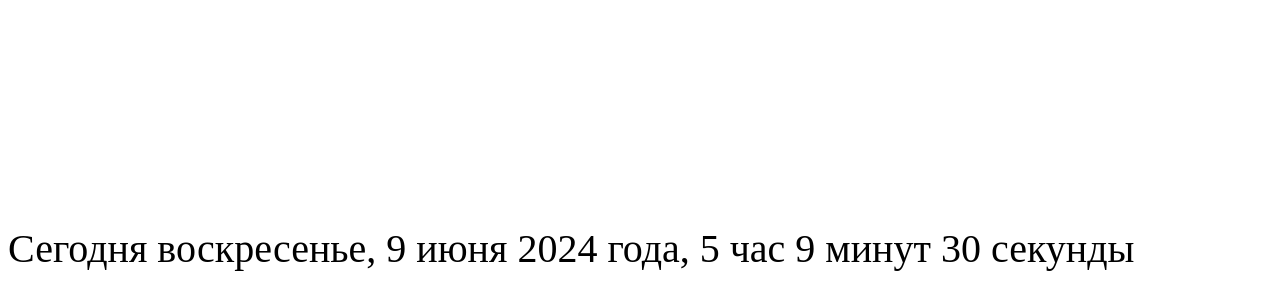
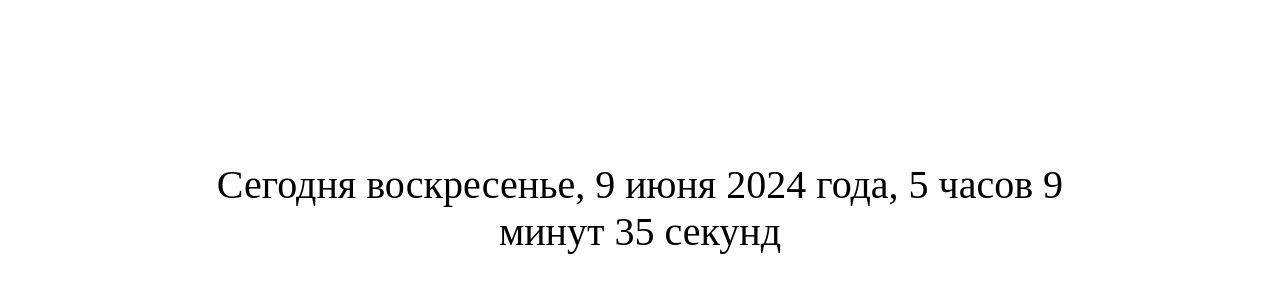
Before and after one commit to alienat3d/glo-js-course-hard-homework, a plain HTML site: page index.html in a window 1280 px wide. Shown: the part 79-369 px from the top of the page. Drawn offline with Linux system fonts and the light colour scheme.

Commit message:
add(homework) For lesson #09

```diff
--- a/index.html
+++ b/index.html
@@ -8,7 +8,9 @@
 	<script src="script.js" defer></script>
 </head>
 <body>
-	<p id="full-date"></p>
-	<p id="compact-date"></p>
+	<div class="container">
+		<p id="long-date"><!-- JS --></p>
+		<p id="short-date"><!-- JS --></p>
+	</div>
 </body>
 </html>
--- a/script.js
+++ b/script.js
@@ -7,52 +7,67 @@
 3) Для вывода в формате (б) напишите функцию, которая будет добавлять 0 перед значениями которые состоят из одной цифры (из 9:5:3 1.6.2019 сделает 09:05:03 01.06.2019)
 4) С помощью функции setInterval, реализуйте обновление даты и времени каждую секунду
 */
+const longDateBlock = document.getElementById('long-date');
+const shortDateBlock = document.getElementById('short-date');
 
-const fullDateBlock = document.getElementById('full-date');
-const compactDateBlock = document.getElementById('compact-date');
-const date = new Date();
-const dayNum = date.getDay();
-const dateNum = date.getDate();
-const monthNum = date.getMonth();
-const yearNum = date.getFullYear();
-const hours = date.getHours();
-const minutes = date.getMinutes();
-const seconds = date.getSeconds();
 const dayNamesArray = ['воскресенье', 'понедельник', 'вторник', 'среда', 'четверг', 'пятница', 'суббота'];
 const monthNamesArray = ['января', 'февраля', 'марта', 'апреля', 'мая', 'июня', 'июля', 'августа', 'сентября', 'октября', 'ноября', 'декабря'];
 const wordHoursArray = ['час', 'часа', 'часов'];
 const wordMinutesArray = ['минута', 'минуты', 'минут'];
 const wordSecondsArray = ['секунда', 'секунды', 'секунд'];
 
-// console.log(seconds);
+const getTimerWords = (value, words) => {
+	value = Math.abs(value) % 100;
+	const lastNum = value % 10;
+	switch (true) {
+		case lastNum > 1 && lastNum < 5:
+			return words[1];
+		case lastNum === 1:
+			return words[0];
+		default:
+			return words[2];
+	}
+}
 
-let currentDayName = '';
-let currentMonthName = '';
+const tickingClockNDate = () => {
+	const date = new Date();
+	const dayNum = date.getDay();
+	const dateNum = date.getDate();
+	let monthNum = date.getMonth();
+	const yearNum = date.getFullYear();
+	const hours = date.getHours();
+	const minutes = date.getMinutes();
+	const seconds = date.getSeconds();
 
-/* const getProperName = (array, ref, variable) => {
-	array.forEach((item, idx) => {
-		if (idx === ref) {
-			variable = item;
-		}
-	});
-} */
-// getProperName(dayNamesArray, dayNum, currentDayName);
+	const fDateNum = dateNum < 10 ? '0' + dateNum : dateNum;
+	const fHours = hours < 10 ? '0' + hours : hours;
+	const fMinutes = minutes < 10 ? '0' + minutes : minutes;
+	const fSeconds = seconds < 10 ? '0' + seconds : seconds;
 
-dayNamesArray.forEach((item, idx) => {
-	if (idx === dayNum) {
-		currentDayName = item;
-	}
-});
+	let currentDayName = '';
+	let currentMonthName = '';
+	let wordHours = '';
+	let wordMinutes = '';
+	let wordSeconds = '';
 
-monthNamesArray.forEach((item, idx) => {
-	if (idx === monthNum) {
-		currentMonthName = item;
-	}
-});
+	currentDayName = dayNamesArray.find(function (item, idx) {
+		return idx === dayNum;
+	})
+	currentMonthName = monthNamesArray.find(function (item, idx) {
+		return idx === monthNum;
+	})
 
-console.log(currentMonthName);
-/* currentDayName = getProperName(dayNamesArray, dayNum);
-currentMonthName = getProperName(monthNamesArray, monthNum); */
-// console.log(currentDayName);
+	const fMonth = ++monthNum < 10 ? '0' + monthNum : monthNum;
 
-fullDateBlock.textContent = 'Сегодня ' + currentDayName + ', ' + dateNum + ' ' + currentMonthName + ' ' + yearNum + ' года, ' + hours + ' час ' + minutes + ' минут ' + seconds + ' секунды';
+	wordHours = getTimerWords(hours, wordHoursArray);
+	wordMinutes = getTimerWords(minutes, wordMinutesArray);
+	wordSeconds = getTimerWords(seconds, wordSecondsArray);
+
+	longDateBlock.innerHTML = 'Сегодня ' + currentDayName + ', ' + dateNum + ' ' + currentMonthName + ' ' + yearNum + ' года, ' + hours + ' ' + wordHours + ' ' + minutes + ' ' + wordMinutes + ' ' + seconds + ' ' + wordSeconds;
+
+	shortDateBlock.textContent = fHours + ':' + fMinutes + ':' + fSeconds + ' / ' + fDateNum + '.' + fMonth + '.' + yearNum;
+}
+
+tickingClockNDate();
+
+setInterval(tickingClockNDate, 200);
--- a/style.css
+++ b/style.css
@@ -1,12 +1,14 @@
 body {
-	padding-top: 20%;
+	padding-top: 15%;
 }
-div {
-	margin-left: auto;
-	margin-right: auto;
-	width: 10%;
-	font-size: 30px;
-}
+
 p {
 	font-size: 40px;
 }
+
+.container {
+	margin-left: auto;
+	margin-right: auto;
+	width: 70%;
+	text-align: center;
+}
```
